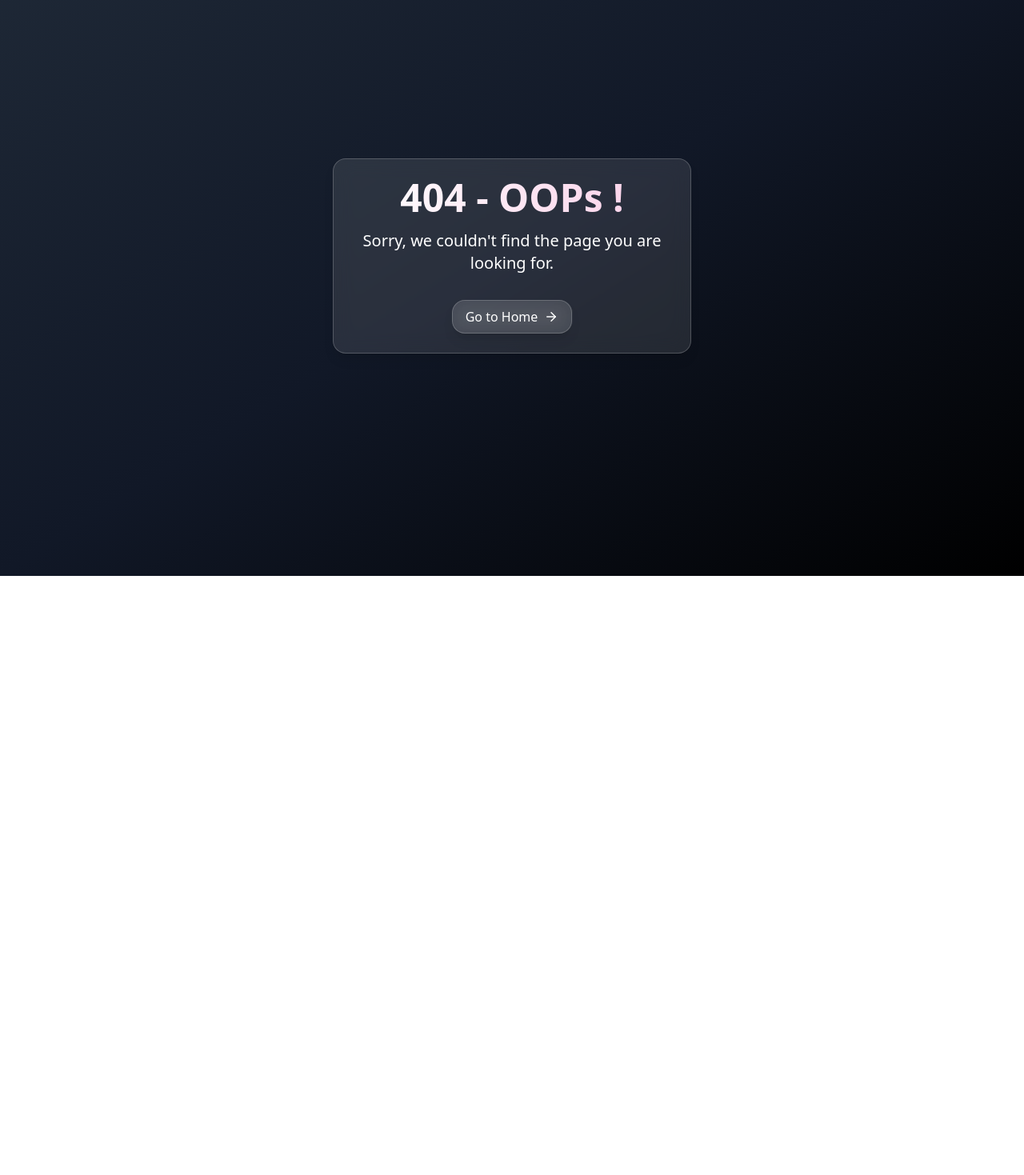
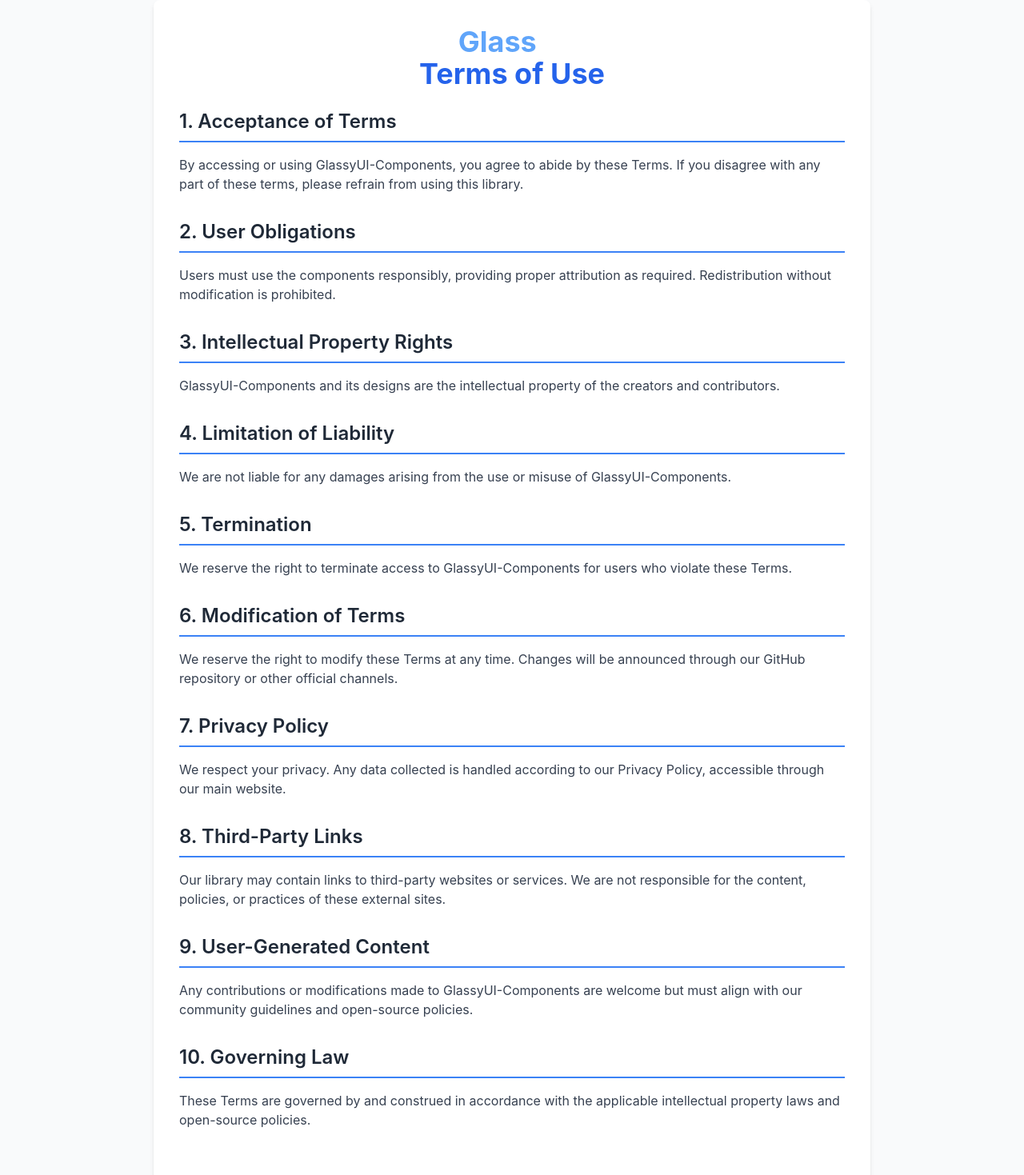
Before and after one commit to Jaishree2310/GlassyUI-Components, a React (Create React App) app: page /termsOfUse in a window 1280 px wide. Before the commit this address had no page. Shown: the part 80-1549 px from the top of the page at 80% size. Before the commit the page ends 800 px from the top, so only its background shows below. Built offline with nearby package versions, Linux system fonts and the light colour scheme.

Commit message:
Added terms of use for glassy ui

```diff
--- a/src/App.tsx
+++ b/src/App.tsx
@@ -43,6 +43,7 @@
 import GalleryDetailsPage from './components/GalleryDetailsPage';
 import SpinnerDetailsPage from './components/SpinnerDetailsPage';
 import ProductCardDetailsPage from './components/ProductCardDetailsPage';
+import { TermsOfUse } from './components/TermsOfUse';
 
 const ThemeToggle: React.FC = () => {
   const [theme, setTheme] = useState(localStorage.getItem('theme') || 'light');
@@ -112,6 +113,7 @@
         <Route path='/spinner' element={<SpinnerDetailsPage />} />
         <Route path='/product-details' element={<ProductCardDetailsPage />} />
         <Route path='/gallery-details' element={<GalleryDetailsPage />} />
+        <Route path='/termsOfUse' element={<TermsOfUse />} />
         <Route path='*' element={<NotFoundPage />} />
       </Routes>
       <ConditionalFooter />
--- a/src/components/Footer.tsx
+++ b/src/components/Footer.tsx
@@ -1,8 +1,35 @@
-import React from 'react';
+import React, { useState } from 'react';
 import { Link } from 'react-router-dom';
 import GoogleTranslate from './GoogleTranslator';
+import { FormEvent } from 'react';
+const Footer: React.FC = () => {
+  const [name, setName] = useState<string>('');
+  const [email, setEmail] = useState<string>('');
 
-const Footer: React.FC = () => {
+  const handleSubmit = async (e: FormEvent) => {
+    e.preventDefault();
+    console.log(name + ' ' + email);
+    // try {
+    //   const response = await fetch("http://localhost:5000/api/newsletter/subscribe", {
+    //     method: "POST",
+    //     headers: {
+    //       "Content-Type": "application/json",
+    //     },
+    //     body: JSON.stringify({ name, email }),
+    //   });
+
+    //   if (response.ok) {
+    //     alert("Subscription successful!");
+    //     setName("");
+    //     setEmail("");
+    //   } else {
+    //     alert("Failed to subscribe.");
+    //   }
+    // } catch (error) {
+    //   alert("An error occurred. Please try again.");
+    // }
+  };
+
   return (
     <>
       <footer className='glass-footer'>
--- /dev/null
+++ b/src/components/TermsOfUse.tsx
@@ -0,0 +1,135 @@
+import React from 'react';
+import Footer from './Footer';
+
+export const TermsOfUse: React.FC = () => {
+  return (
+    <>
+      <div className='bg-gray-50 dark:bg-gray-900 py-20'>
+        <div className='max-w-4xl mx-auto p-8 bg-white dark:bg-gray-800 shadow-md rounded-lg glass-effect'>
+          <h1 className='text-4xl font-bold text-center text-blue-600 dark:text-blue-300 mb-6'>
+            <h1 className='text-white text-4xl font-bold'>
+              <span className='text-blue-400'>Glass</span>UI
+            </h1>{' '}
+            Terms of Use
+          </h1>
+
+          {/* Acceptance of Terms */}
+          <section className='mb-8'>
+            <h2 className='text-2xl font-semibold text-gray-800 dark:text-gray-200 mb-4 border-b-2 border-blue-500 pb-2'>
+              1. Acceptance of Terms
+            </h2>
+            <p className='text-gray-700 dark:text-gray-300'>
+              By accessing or using GlassyUI-Components, you agree to abide by
+              these Terms. If you disagree with any part of these terms, please
+              refrain from using this library.
+            </p>
+          </section>
+
+          {/* User Obligations */}
+          <section className='mb-8'>
+            <h2 className='text-2xl font-semibold text-gray-800 dark:text-gray-200 mb-4 border-b-2 border-blue-500 pb-2'>
+              2. User Obligations
+            </h2>
+            <p className='text-gray-700 dark:text-gray-300'>
+              Users must use the components responsibly, providing proper
+              attribution as required. Redistribution without modification is
+              prohibited.
+            </p>
+          </section>
+
+          {/* Intellectual Property */}
+          <section className='mb-8'>
+            <h2 className='text-2xl font-semibold text-gray-800 dark:text-gray-200 mb-4 border-b-2 border-blue-500 pb-2'>
+              3. Intellectual Property Rights
+            </h2>
+            <p className='text-gray-700 dark:text-gray-300'>
+              GlassyUI-Components and its designs are the intellectual property
+              of the creators and contributors.
+            </p>
+          </section>
+
+          {/* Limitation of Liability */}
+          <section className='mb-8'>
+            <h2 className='text-2xl font-semibold text-gray-800 dark:text-gray-200 mb-4 border-b-2 border-blue-500 pb-2'>
+              4. Limitation of Liability
+            </h2>
+            <p className='text-gray-700 dark:text-gray-300'>
+              We are not liable for any damages arising from the use or misuse
+              of GlassyUI-Components.
+            </p>
+          </section>
+
+          {/* Termination */}
+          <section className='mb-8'>
+            <h2 className='text-2xl font-semibold text-gray-800 dark:text-gray-200 mb-4 border-b-2 border-blue-500 pb-2'>
+              5. Termination
+            </h2>
+            <p className='text-gray-700 dark:text-gray-300'>
+              We reserve the right to terminate access to GlassyUI-Components
+              for users who violate these Terms.
+            </p>
+          </section>
+
+          {/* Modification of Terms */}
+          <section className='mb-8'>
+            <h2 className='text-2xl font-semibold text-gray-800 dark:text-gray-200 mb-4 border-b-2 border-blue-500 pb-2'>
+              6. Modification of Terms
+            </h2>
+            <p className='text-gray-700 dark:text-gray-300'>
+              We reserve the right to modify these Terms at any time. Changes
+              will be announced through our GitHub repository or other official
+              channels.
+            </p>
+          </section>
+
+          {/* Privacy Policy */}
+          <section className='mb-8'>
+            <h2 className='text-2xl font-semibold text-gray-800 dark:text-gray-200 mb-4 border-b-2 border-blue-500 pb-2'>
+              7. Privacy Policy
+            </h2>
+            <p className='text-gray-700 dark:text-gray-300'>
+              We respect your privacy. Any data collected is handled according
+              to our Privacy Policy, accessible through our main website.
+            </p>
+          </section>
+
+          {/* Third-Party Links */}
+          <section className='mb-8'>
+            <h2 className='text-2xl font-semibold text-gray-800 dark:text-gray-200 mb-4 border-b-2 border-blue-500 pb-2'>
+              8. Third-Party Links
+            </h2>
+            <p className='text-gray-700 dark:text-gray-300'>
+              Our library may contain links to third-party websites or services.
+              We are not responsible for the content, policies, or practices of
+              these external sites.
+            </p>
+          </section>
+
+          {/* User-Generated Content */}
+          <section className='mb-8'>
+            <h2 className='text-2xl font-semibold text-gray-800 dark:text-gray-200 mb-4 border-b-2 border-blue-500 pb-2'>
+              9. User-Generated Content
+            </h2>
+            <p className='text-gray-700 dark:text-gray-300'>
+              Any contributions or modifications made to GlassyUI-Components are
+              welcome but must align with our community guidelines and
+              open-source policies.
+            </p>
+          </section>
+
+          {/* Governing Law */}
+          <section className='mb-8'>
+            <h2 className='text-2xl font-semibold text-gray-800 dark:text-gray-200 mb-4 border-b-2 border-blue-500 pb-2'>
+              10. Governing Law
+            </h2>
+            <p className='text-gray-700 dark:text-gray-300'>
+              These Terms are governed by and construed in accordance with the
+              applicable intellectual property laws and open-source policies.
+            </p>
+          </section>
+        </div>
+      </div>
+      <Footer />
+    </>
+  );
+};
```
